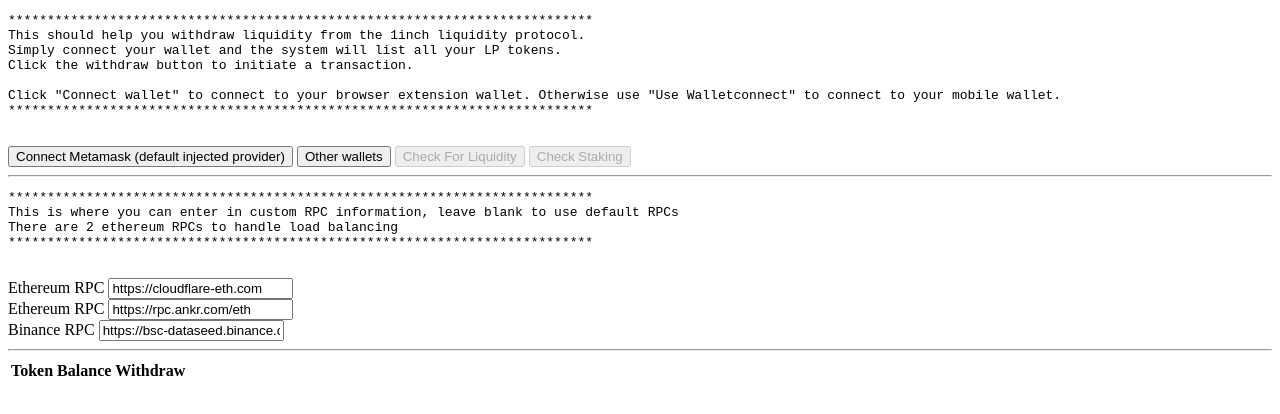
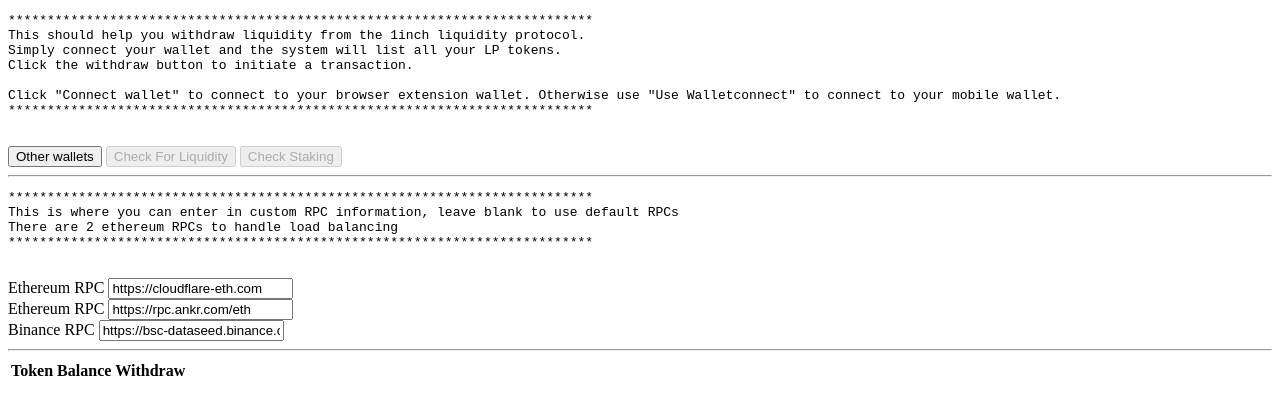
Before and after one commit to belactriple9/1inch-LP-Checker, a plain HTML site: page index.html in a window 1280 px wide. Drawn offline with nearby package versions, Linux system fonts and the light colour scheme.

Commit message:
remove default injected, only support EIP6963

```diff
--- a/index.html
+++ b/index.html
@@ -681,7 +681,7 @@
 
 
 
-    <button id="connect-wallet">Connect Metamask (default injected provider)</button>
+    <!--<button id="connect-wallet">Connect Metamask (default injected provider)</button>-->
     <button id="connect-other-wallets">Other wallets</button>
 
     <!-- 'checkAcct' button initially disabled -->
```
